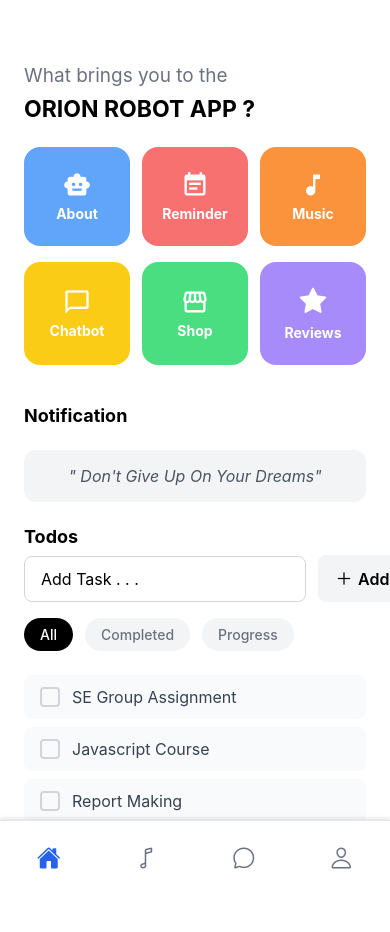
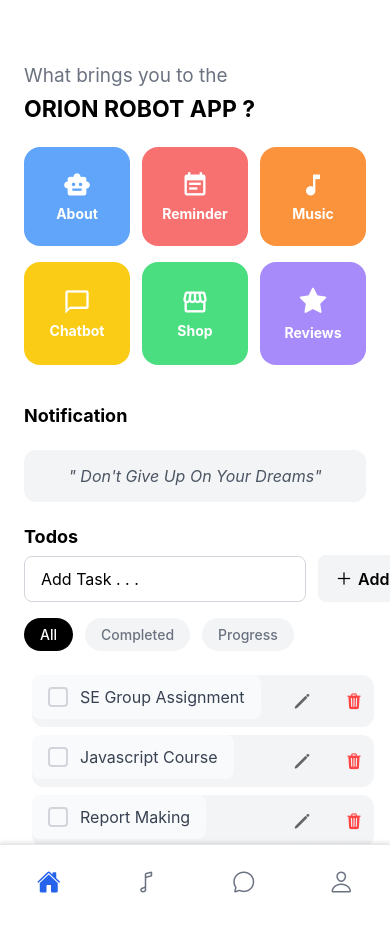
Before and after one commit to Gimhani03/Orion-Robot-Mobile-App, a React Native app: screen /ChooseTopic in a window 390 px wide. Shown: the top 932 px of the page. Before the commit the page ends 911 px from the top, so only its background shows below. Built offline with nearby package versions, Linux system fonts and the light colour scheme.

Commit message:
feat: add task editing and deletion functionality in ChooseTopicScreen

```diff
--- a/src/screens/ChooseTopicScreen.js
+++ b/src/screens/ChooseTopicScreen.js
@@ -7,6 +7,52 @@ import BottomNavigation from '../components/BottomNavigation';
 import todoAPI from '../api/todoAPI';
 
 export default function ChooseTopicScreen({ navigation }) {
+  // Delete todo with confirmation
+  const handleDeleteTask = (id) => {
+    Alert.alert(
+      'Delete Task',
+      'Are you sure you want to delete this task?',
+      [
+        { text: 'Cancel', style: 'cancel' },
+        {
+          text: 'Delete',
+          style: 'destructive',
+          onPress: async () => {
+            try {
+              await todoAPI.deleteTodo(id);
+              setTasks(tasks.filter(task => task.id !== id));
+            } catch (error) {
+              Alert.alert('Error', 'Failed to delete task.');
+            }
+          }
+        }
+      ]
+    );
+  };
+  // Save edited todo text and exit edit mode
+  const handleSaveEdit = async () => {
+    if (!editingText.trim()) return;
+    try {
+      await todoAPI.updateTodo(editingTaskId, { text: editingText });
+      setTasks(tasks.map(task =>
+        task.id === editingTaskId ? { ...task, text: editingText } : task
+      ));
+      setEditingTaskId(null);
+      setEditingText('');
+    } catch (error) {
+      Alert.alert('Error', 'Failed to save changes.');
+    }
+  };
+  // Ensure handleEditTask is defined
+  const handleEditTask = (task) => {
+    setEditingTaskId(task.id);
+    setEditingText(task.text);
+  };
+
+  // Ensure handleDeleteTask is defined (already patched above)
+  // If already present, this will not duplicate
+  const [editingTaskId, setEditingTaskId] = useState(null);
+  const [editingText, setEditingText] = useState('');
   const { profileImage } = useProfile();
   const [newTask, setNewTask] = useState('');
   const [tasks, setTasks] = useState([]);
@@ -138,6 +184,46 @@ export default function ChooseTopicScreen({ navigation }) {
   };
 
   const toggleTask = async (id) => {
+  const handleEditTask = (task) => {
+    setEditingTaskId(task.id);
+    setEditingText(task.text);
+  };
+
+  const handleSaveEdit = async () => {
+    if (!editingText.trim()) return;
+    try {
+      const updatedTodo = await todoAPI.updateTodo(editingTaskId, { text: editingText });
+      setTasks(tasks.map(task =>
+        task.id === editingTaskId ? { ...task, text: updatedTodo.text } : task
+      ));
+      setEditingTaskId(null);
+      setEditingText('');
+    } catch (error) {
+      Alert.alert('Error', 'Failed to edit task.');
+    }
+  };
+
+  const handleDeleteTask = (id) => {
+    Alert.alert(
+      'Delete Task',
+      'Are you sure you want to delete this task?',
+      [
+        { text: 'Cancel', style: 'cancel' },
+        {
+          text: 'Delete',
+          style: 'destructive',
+          onPress: async () => {
+            try {
+              await todoAPI.deleteTodo(id);
+              setTasks(tasks.filter(task => task.id !== id));
+            } catch (error) {
+              Alert.alert('Error', 'Failed to delete task.');
+            }
+          }
+        }
+      ]
+    );
+  };
     try {
       const updatedTodo = await todoAPI.toggleTodo(id);
 
@@ -257,8 +343,9 @@ export default function ChooseTopicScreen({ navigation }) {
               </View>
             ) : (
               filteredTasks.map((task) => (
+                <View key={task.id} style={styles.taskItemRow}>
+                  <View style={{ flex: 1, flexDirection: 'row', alignItems: 'center' }}>
                     <TouchableOpacity
-                  key={task.id}
                       style={styles.taskItem}
                       onPress={() => toggleTask(task.id)}
                     >
@@ -269,13 +356,36 @@ export default function ChooseTopicScreen({ navigation }) {
                           <View style={styles.emptyCheckbox} />
                         )}
                       </View>
-                  <Text style={[
-                    styles.taskText,
-                    task.completed && styles.completedTaskText
-                  ]}>
+                      {editingTaskId === task.id ? (
+                        <TextInput
+                          style={[styles.taskText, styles.editInput]}
+                          value={editingText}
+                          onChangeText={setEditingText}
+                          onSubmitEditing={handleSaveEdit}
+                          autoFocus
+                        />
+                      ) : (
+                        <Text style={[styles.taskText, task.completed && styles.completedTaskText]}>
                           {task.text}
                         </Text>
+                      )}
                     </TouchableOpacity>
+                  </View>
+                  <View style={styles.taskActions}>
+                    {editingTaskId === task.id ? (
+                      <TouchableOpacity onPress={handleSaveEdit} style={styles.actionButton}>
+                        <Ionicons name="checkmark" size={18} color="#007AFF" />
+                      </TouchableOpacity>
+                    ) : (
+                      <TouchableOpacity onPress={() => handleEditTask(task)} style={styles.actionButton}>
+                        <Ionicons name="pencil" size={18} color="#666" />
+                      </TouchableOpacity>
+                    )}
+                    <TouchableOpacity onPress={() => handleDeleteTask(task.id)} style={styles.actionButton}>
+                      <Ionicons name="trash" size={18} color="#ff4444" />
+                    </TouchableOpacity>
+                  </View>
+                </View>
               ))
             )}
           </View>
@@ -289,6 +399,60 @@ export default function ChooseTopicScreen({ navigation }) {
 }
 
 const styles = StyleSheet.create({
+  addTaskContainer: {
+    flexDirection: 'row',
+    alignItems: 'center',
+    backgroundColor: '#f3f4f6',
+    borderRadius: 12,
+    paddingHorizontal: 12,
+    paddingVertical: 8,
+    marginBottom: 12,
+    marginHorizontal: 8,
+  },
+  taskList: {
+    backgroundColor: '#f3f4f6',
+    borderRadius: 12,
+    paddingHorizontal: 12,
+    paddingVertical: 8,
+    marginHorizontal: 8,
+  },
+  taskItemRow: {
+    flexDirection: 'row',
+    alignItems: 'center',
+    marginBottom: 8,
+    paddingHorizontal: 0,
+    minHeight: 48,
+    justifyContent: 'space-between',
+    gap: 8,
+    backgroundColor: '#f3f4f6',
+    borderRadius: 12,
+    marginHorizontal: 8,
+    width: '100%',
+  },
+  taskActions: {
+    flexDirection: 'row',
+    alignItems: 'center',
+    gap: 8,
+    height: 40,
+    marginLeft: 'auto',
+  },
+  actionButton: {
+    padding: 8,
+    borderRadius: 8,
+    backgroundColor: '#f3f4f6',
+    justifyContent: 'center',
+    alignItems: 'center',
+    marginLeft: 4,
+    height: 40,
+    width: 40,
+  },
+  editInput: {
+    backgroundColor: '#f3f4f6',
+    borderRadius: 6,
+    paddingHorizontal: 8,
+    fontSize: 15,
+    flex: 1,
+  },
   container: {
     flex: 1,
     backgroundColor: 'white',
```
Lines whose indentation alone changed are shown as unchanged.
